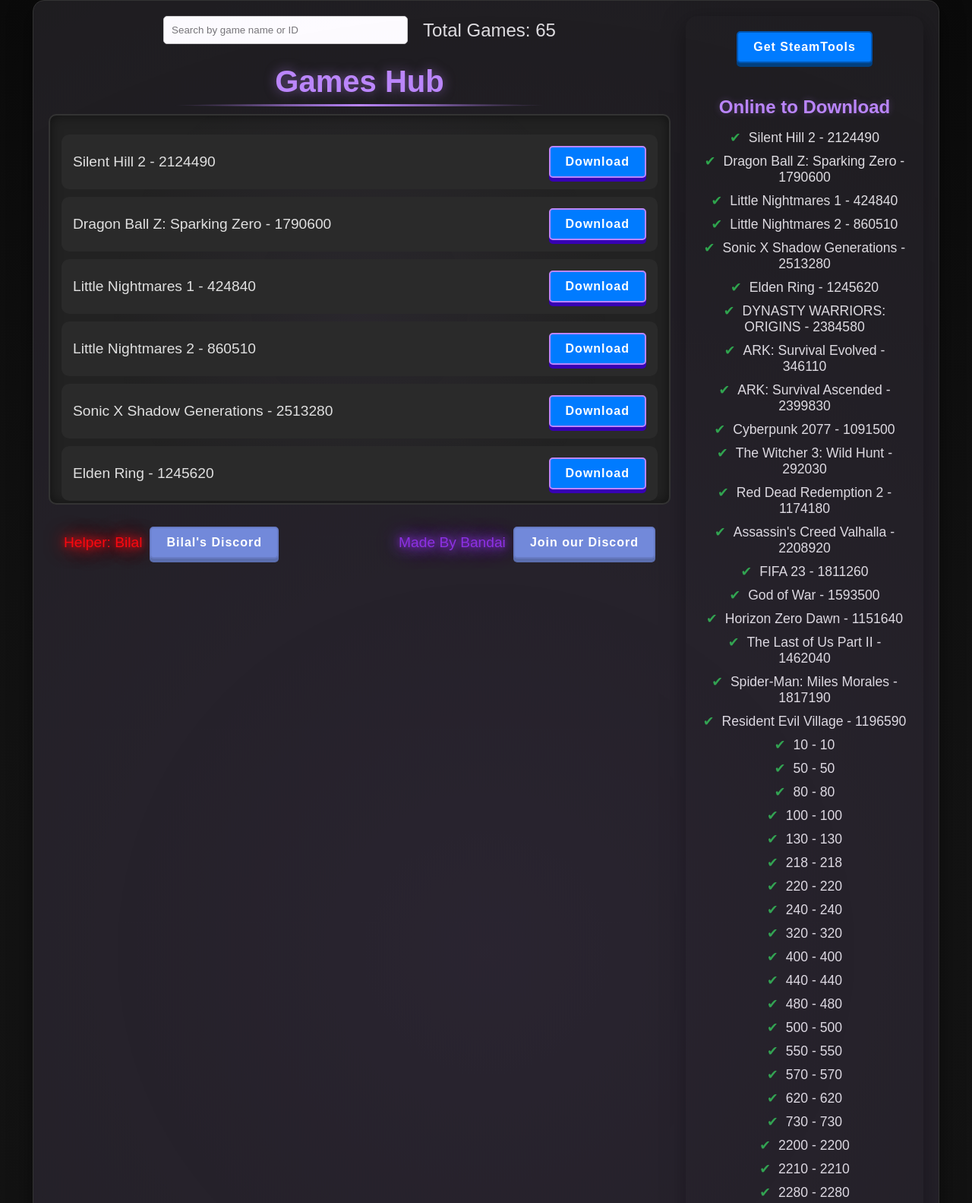
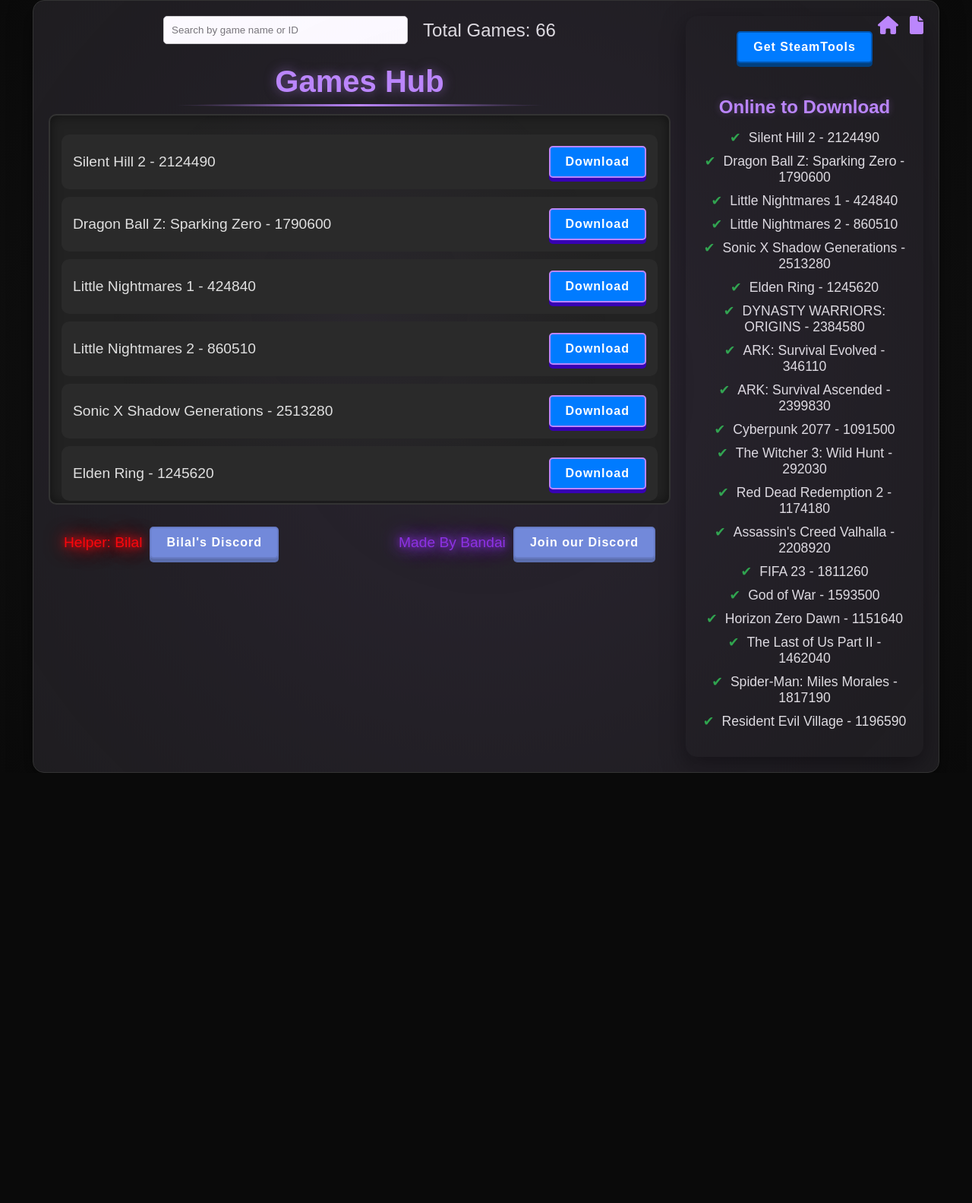
Before and after one commit to Taffywaffylolz/GamesHub., a plain HTML site: page index.html in a window 1280 px wide. Shown: the top 1583 px of the page at 76% size. After the commit the page ends 1017 px from the top, so only its background shows below. Drawn offline with Linux system fonts and the light colour scheme.

Commit message:
Update index.html

```diff
--- a/index.html
+++ b/index.html
@@ -5,6 +5,8 @@
   <meta name="viewport" content="width=device-width, initial-scale=1.0">
   <title>Games Hub</title>
   <link rel="stylesheet" href="styles.css">
+  <!-- Add FontAwesome for icons -->
+  <link rel="stylesheet" href="https://cdnjs.cloudflare.com/ajax/libs/font-awesome/6.0.0/css/all.min.css">
   <style>
     body {
       margin: 0;
@@ -26,6 +28,7 @@
       min-height: 100vh; /* Make the page longer */
       display: flex;
       gap: 20px; /* Space between main content and sidebar */
+      position: relative; /* Needed for absolute positioning of logos */
     }
     .main-content {
       flex: 3; /* Takes up 3 parts of the available space */
@@ -140,12 +143,40 @@
     .steamtools-btn:hover {
       background-color: #0056b3; /* Darker blue on hover */
     }
+    .logo-container {
+      position: absolute;
+      top: 20px;
+      right: 20px;
+      display: flex;
+      gap: 15px; /* Space between logos */
+    }
+    .logo-container i {
+      font-size: 24px;
+      color: #bb86fc; /* Purple accent for logos */
+      cursor: pointer;
+      transition: color 0.3s ease;
+    }
+    .logo-container i:hover {
+      color: #8A2BE2; /* Darker purple on hover */
+    }
+    .tab-content {
+      display: none; /* Hide all tab content by default */
+    }
+    .tab-content.active {
+      display: block; /* Show active tab content */
+    }
   </style>
 </head>
 <body>
   <div class="container">
-    <!-- Main Content -->
-    <div class="main-content">
+    <!-- Logo Container -->
+    <div class="logo-container">
+      <i class="fas fa-home" onclick="openTab('home')"></i> <!-- Home Logo -->
+      <i class="fas fa-file" onclick="openTab('files')"></i> <!-- Files Logo -->
+    </div>
+
+    <!-- Home Tab -->
+    <div class="main-content tab-content active" id="home">
       <!-- Search Bar and Game Count -->
       <div class="search-container">
         <!-- Search Bar -->
@@ -427,6 +458,58 @@
           <p>Men Of War™ - 7830</p>
           <a href="https://gofile.io/d/GqvZMg" download class="download-btn">Download</a>
         </div>
+	          <div class="file-item" data-name="7830" data-id="7830">
+          <p>Until Dawn - 2172010</p>
+          <a href="https://gofile.io/d/HjjAfA" download class="download-btn">Download</a>
+        </div>
+		</div>
+
+      <!-- Bottom Section -->
+      <div class="bottom-section">
+        <div class="helper-section">
+          <p class="helper-text">Helper: Bilal</p> <!-- "Helper: Bilal" -->
+          <a href="https://discord.gg/Ksv77c3E" class="discord-btn" target="_blank">Bilal's Discord</a>
+        </div>
+        <div class="made-by-section">
+          <p class="made-by-text">Made By Bandai</p>
+          <a href="https://discord.gg/2Y89r4x8" class="discord-btn" target="_blank">Join our Discord</a>
+        </div>
+      </div>
+    </div>
+
+    <!-- Files Tab -->
+    <div class="main-content tab-content" id="files">
+      <!-- Search Bar and Game Count -->
+      <div class="search-container">
+        <!-- Search Bar -->
+        <div class="search-bar">
+          <input type="text" id="searchInputFiles" placeholder="Search by Fix name">
+        </div>
+
+        <!-- Game Count -->
+        <div class="game-count">
+          Total Fixes: <span id="gameCountFiles">3</span>
+        </div>
+      </div>
+
+      <!-- Updated Heading -->
+      <h1>Fixes</h1>
+
+      <!-- Game Files Download Section -->
+      <div class="file-list" id="fileListFiles">
+        <!-- Only the first 3 games -->
+        <div class="file-item" data-name="silent hill 2" data-id="2124490">
+          <p>Ubisoft Fix</p>
+          <a href="https://gofile.io/d/k22MPo" download class="download-btn">Download</a>
+        </div>
+        <div class="file-item" data-name="dragon ball z sparking zero" data-id="1790600">
+          <p>Gta V Fix</p>
+          <a href="https://gofile.io/d/VERanB" download class="download-btn">Download</a>
+        </div>
+        <div class="file-item" data-name="little nightmares 1" data-id="424840">
+          <p>Read Dead Redemption 1 Fix</p>
+          <a href="https://gofile.io/d/vNkWGv" download class="download-btn">Download</a>
+        </div>
       </div>
 
       <!-- Bottom Section -->
@@ -443,7 +526,7 @@
     </div>
 
     <!-- Sidebar for Online Games -->
-    <div class="sidebar">
+    <div class="sidebar" id="sidebar">
       <!-- SteamTools Button -->
       <a href="https://steamtools.net/" class="steamtools-btn" target="_blank">Get SteamTools</a>
 
@@ -455,14 +538,70 @@
   </div>
 
   <script>
-    // Get references to elements
-    const searchInput = document.getElementById('searchInput');
-    const fileList = document.getElementById('fileList');
-    const gameCountElement = document.getElementById('gameCount');
-    const fileItems = document.querySelectorAll('.file-item');
+    // Function to switch between tabs
+    function openTab(tabName) {
+      // Hide all tab content
+      const tabContents = document.querySelectorAll('.tab-content');
+      tabContents.forEach(tab => tab.classList.remove('active'));
+
+      // Show the selected tab content
+      document.getElementById(tabName).classList.add('active');
+
+      // Show or hide the sidebar based on the active tab
+      const sidebar = document.getElementById('sidebar');
+      if (tabName === 'home') {
+        sidebar.style.display = 'block'; // Show sidebar on Home tab
+      } else {
+        sidebar.style.display = 'none'; // Hide sidebar on Files tab
+      }
+    }
+
+    // Function to filter games based on search input
+    function filterGames(searchInput, fileList, gameCountElement, fileItems) {
+      const searchTerm = searchInput.value.toLowerCase();
+      let visibleCount = 0;
+
+      fileItems.forEach(item => {
+        const gameName = item.getAttribute('data-name').toLowerCase();
+        const gameId = item.getAttribute('data-id').toLowerCase();
+
+        if (gameName.includes(searchTerm) || gameId.includes(searchTerm)) {
+          item.style.display = 'block';
+          visibleCount++;
+        } else {
+          item.style.display = 'none';
+        }
+      });
+
+      // Update the game count
+      gameCountElement.textContent = visibleCount;
+    }
+
+    // Add event listeners for search inputs
+    document.getElementById('searchInput').addEventListener('input', () => {
+      filterGames(
+        document.getElementById('searchInput'),
+        document.getElementById('fileList'),
+        document.getElementById('gameCount'),
+        document.querySelectorAll('#fileList .file-item')
+      );
+    });
+
+    document.getElementById('searchInputFiles').addEventListener('input', () => {
+      filterGames(
+        document.getElementById('searchInputFiles'),
+        document.getElementById('fileListFiles'),
+        document.getElementById('gameCountFiles'),
+        document.querySelectorAll('#fileListFiles .file-item')
+      );
+    });
+
+    // Initialize game count and online games list
+    document.getElementById('gameCount').textContent = document.querySelectorAll('#fileList .file-item').length;
+    document.getElementById('gameCountFiles').textContent = document.querySelectorAll('#fileListFiles .file-item').length;
+
+    // Update the online games list
     const onlineGamesList = document.getElementById('onlineGamesList');
-
-    // Array to track online games
     const onlineGames = [
       "Silent Hill 2 - 2124490",
       "Dragon Ball Z: Sparking Zero - 1790600",
@@ -483,94 +622,13 @@
       "The Last of Us Part II - 1462040",
       "Spider-Man: Miles Morales - 1817190",
       "Resident Evil Village - 1196590",
-      // Add new online games here if applicable
-      "10 - 10",
-      "50 - 50",
-      "80 - 80",
-      "100 - 100",
-      "130 - 130",
-      "218 - 218",
-      "220 - 220",
-      "240 - 240",
-      "320 - 320",
-      "400 - 400",
-      "440 - 440",
-      "480 - 480",
-      "500 - 500",
-      "550 - 550",
-      "570 - 570",
-      "620 - 620",
-      "730 - 730",
-      "2200 - 2200",
-      "2210 - 2210",
-      "2280 - 2280",
-      "2310 - 2310",
-      "2320 - 2320",
-      "2620 - 2620",
-      "2630 - 2630",
-      "2990 - 2990",
-      "3130 - 3130",
-      "3330 - 3330",
-      "3390 - 3390",
-      "3410 - 3410",
-      "3430 - 3430",
-      "3590 - 3590",
-      "3620 - 3620",
-      "3900 - 3900",
-      "3910 - 3910",
-      "4000 - 4000",
-      "4500 - 4500",
-      "4700 - 4700",
-      "4760 - 4760",
-      "4780 - 4780",
-      "6060 - 6060",
-      "6220 - 6220",
-      "6850 - 6850",
-      "6860 - 6860",
-      "6880 - 6880",
-      "6900 - 6900",
-      "7000 - 7000",
-      "7520 - 7520",
-      "7830 - 7830"
     ];
 
-    // Function to update the online games list
-    function updateOnlineGamesList() {
-      onlineGamesList.innerHTML = ''; // Clear the list
     onlineGames.forEach(game => {
       const listItem = document.createElement('li');
       listItem.textContent = game;
       onlineGamesList.appendChild(listItem);
     });
-    }
-
-    // Function to filter games based on search input
-    function filterGames() {
-      const searchTerm = searchInput.value.toLowerCase();
-      let visibleCount = 0;
-
-      fileItems.forEach(item => {
-        const gameName = item.getAttribute('data-name').toLowerCase();
-        const gameId = item.getAttribute('data-id').toLowerCase();
-
-        if (gameName.includes(searchTerm) || gameId.includes(searchTerm)) {
-          item.style.display = 'block';
-          visibleCount++;
-        } else {
-          item.style.display = 'none';
-        }
-      });
-
-      // Update the game count
-      gameCountElement.textContent = visibleCount;
-    }
-
-    // Add event listener for search input
-    searchInput.addEventListener('input', filterGames);
-
-    // Initialize game count and online games list
-    gameCountElement.textContent = fileItems.length;
-    updateOnlineGamesList();
   </script>
 </body>
 </html>
```
Lines whose indentation alone changed are shown as unchanged.
